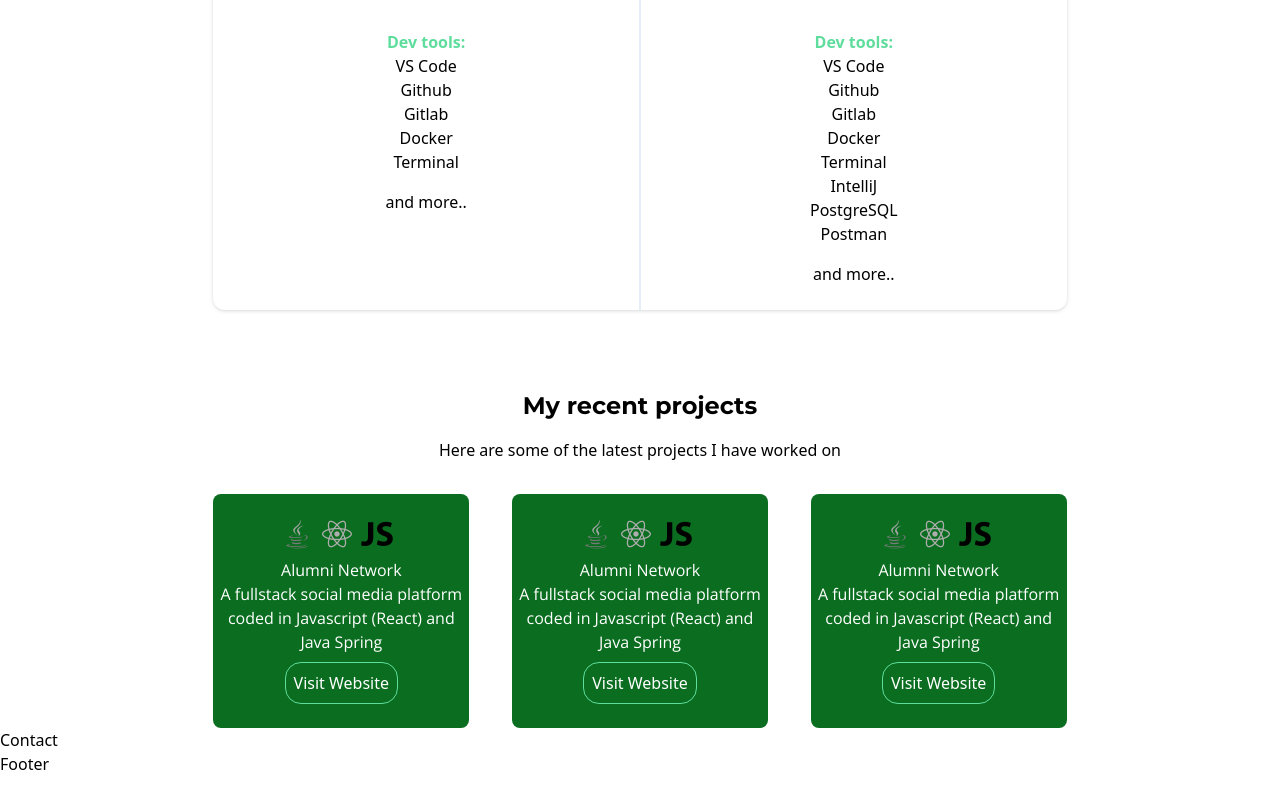
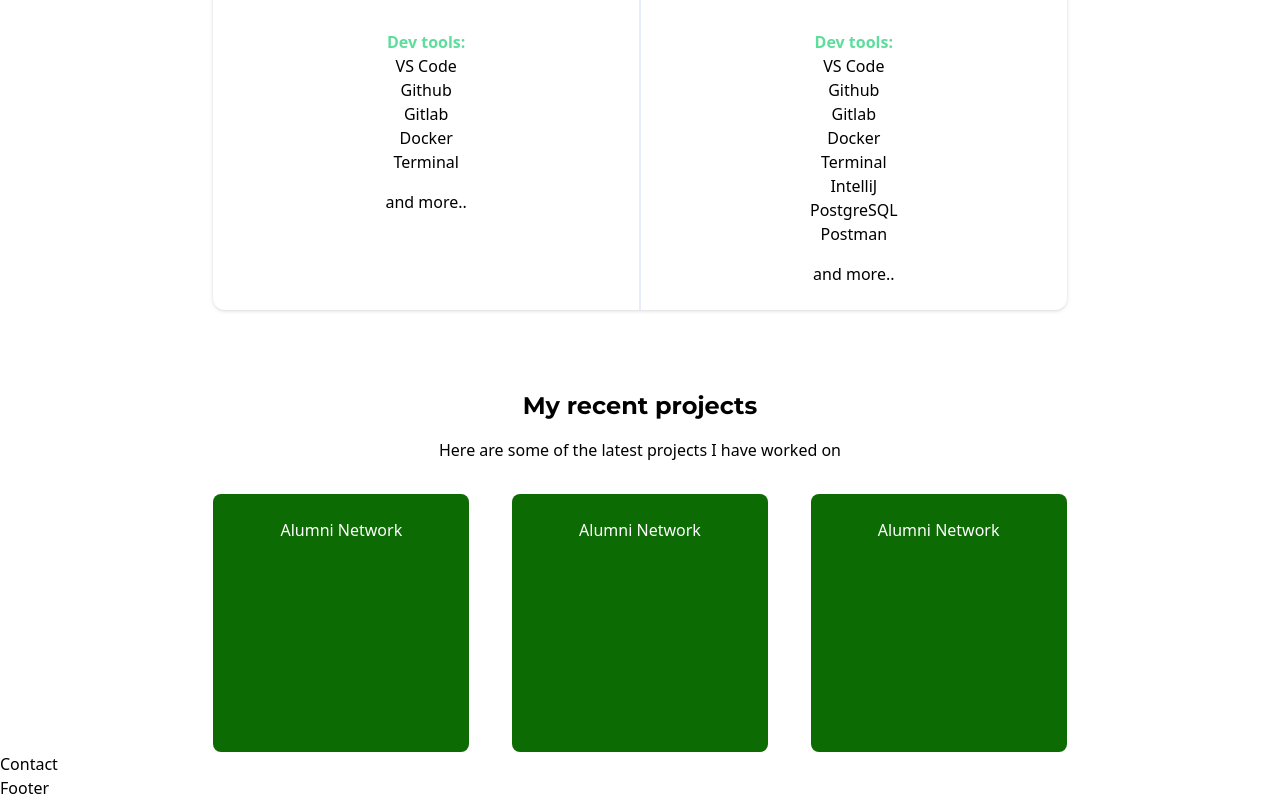
Before and after one commit to Mommotexx/React-Portfolio, a React (Vite) app: page / in a window 1280 px wide. Shown: the part 1661-2461 px from the top of the page. Before the commit the page ends 2437 px from the top, so only its background shows below. Built offline with nearby package versions, Linux system fonts and the light colour scheme.

Commit message:
Added more styling to the project cards. Now with background images

```diff
--- a/src/Components/Project/ProjectItem.jsx
+++ b/src/Components/Project/ProjectItem.jsx
@@ -1,3 +1,5 @@
+import { useState } from "react";
+
 const ProjectItem = ({
     title,
     shortDescription,
@@ -5,8 +7,23 @@ const ProjectItem = ({
     demo,
     background,
 }) => {
+    const [showBg, setShowBg] = useState(true);
     return (
-        <article className="project_item flex flex-col w-full items-center md:w-[30%] bg-[#0a6d1f] text-white py-6 rounded-lg">
+        <article
+            className={`project_item flex flex-col w-full items-center md:w-[30%] min-h-[200px] text-white bg-[#0c6b03]  py-6 rounded-lg ${
+                showBg &&
+                `bg-[url('${background}')] bg-cover bg-no-repeat bg-left bg-center`
+            } `}
+            onFocus={() => setShowBg(false)}
+            onMouseEnter={() => setShowBg(false)}
+            onMouseLeave={() => setShowBg(true)}
+        >
+            {showBg && <h2>{title}</h2>}
+            <div
+                className={`flex flex-col w-full items-center -z-20 ${
+                    !showBg && `z-30`
+                }`}
+            >
                 <div className="flex mb-2">
                     {technologies.map((tech) => (
                         <img
@@ -25,6 +42,7 @@ const ProjectItem = ({
                 >
                     Visit Website
                 </a>
+            </div>
         </article>
     );
 };
```
Lines whose indentation alone changed are shown as unchanged.
